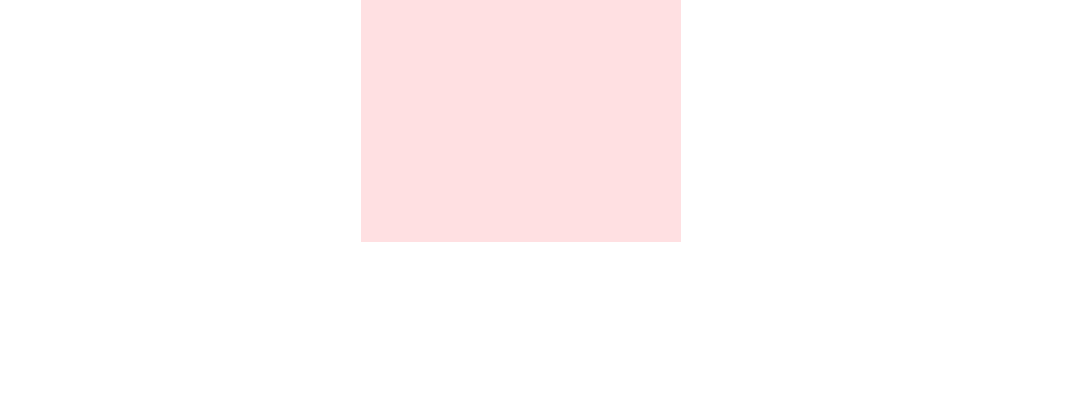
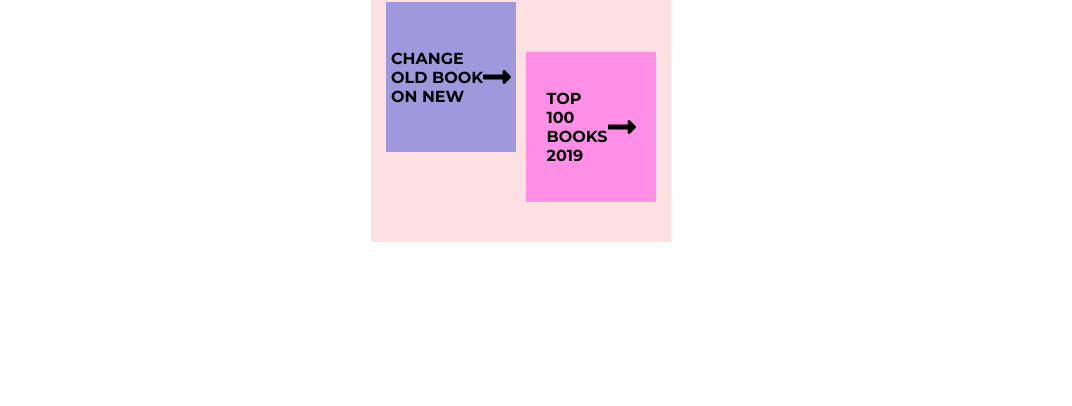
Before and after one commit to ksmself/Practice, a plain HTML site: page bookshop/index.html in a window 1280 px wide. Shown: the part 394-800 px from the top of the page, without its empty margins (119-1191 px from the left). Drawn offline with Linux system fonts and the light colour scheme.

Commit message:
Changed Banner's page anchor

```diff
--- a/bookshop/index.html
+++ b/bookshop/index.html
@@ -70,12 +70,24 @@
                             %
                         </span>
                     </div>
-                    <!-- <a class="change-book-page">
-                        Change old book on new
+                    <a class="change-book-page">
+                        Change
+                        <br>
+                        old book
+                        <br>
+                        on new
+                        <i class="fas fa-long-arrow-alt-right fa-2x"></i>
                     </a>
                     <a class="top-100-page">
-                        top 100 books 2019
-                    </a> -->
+                        top
+                        <br>
+                        100
+                        <br>
+                        books
+                        <br>
+                        2019
+                        <i class="fas fa-long-arrow-alt-right fa-2x"></i>
+                    </a>
                 </div>
             </div>
         </div>
--- a/bookshop/style.css
+++ b/bookshop/style.css
@@ -62,9 +62,8 @@ header{
 }
 
 /* Banner */
-
 .banner{
-    width: 320px;
+    width: 300px;
     height: 500px;
     margin: 20px auto 0;
     background-color: #FFE0E2;;
@@ -89,7 +88,6 @@ header{
 }
 
 .banner .sale-percentage .up{
-    position: absolute;
     display: inline-block;
     position: absolute;
     top: 0;
@@ -101,10 +99,10 @@ header{
 }
 
 .banner .sale-percentage .percentage-number{
+    display: inline-block;
     position: absolute;
-    display: inline-block;
     top: 10px;
-    left: 64px;
+    left: 54px;
     font-size: 142px;
     font-weight: 900;
     line-height: 1.2;
@@ -112,14 +110,44 @@ header{
 }
 
 .banner .sale-percentage .percentage-icon{
+    display: inline-block;
     position: absolute;
-    display: inline-block;
     bottom: 0;
     right: 0;
     font-size: 40px;
     font-weight: 700;
     line-height: 1.2;
     text-shadow: 3px 3px #534FD2;
+}
+
+.change-book-page{
+    display: flex;
+    justify-content: center;
+    align-items: center;
+    position: absolute;
+    top: 260px;
+    left: 15px;
+    width: 130px;
+    height: 150px;
+    font-size: 16px;
+    font-weight: 700;
+    text-transform: uppercase;
+    background-color: #9E98DC;
+}
+
+.top-100-page{
+    display: flex;
+    justify-content: center;
+    align-items: center;
+    position: absolute;
+    top: 310px;
+    right: 15px;
+    width: 130px;
+    height: 150px;
+    font-size: 16px;
+    font-weight: 700;
+    text-transform: uppercase;
+    background-color: #FF8FE6;
 }
 
 @media screen and (min-width: 720px){
```
